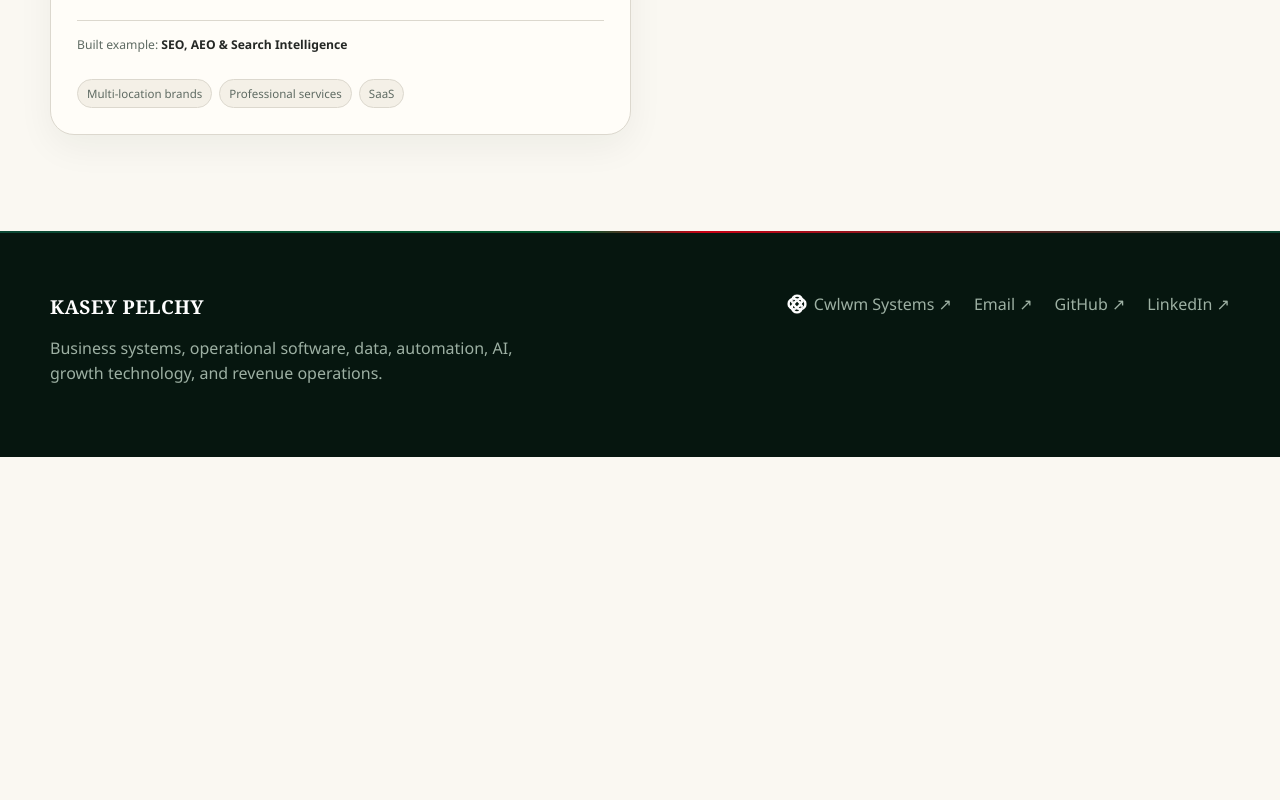
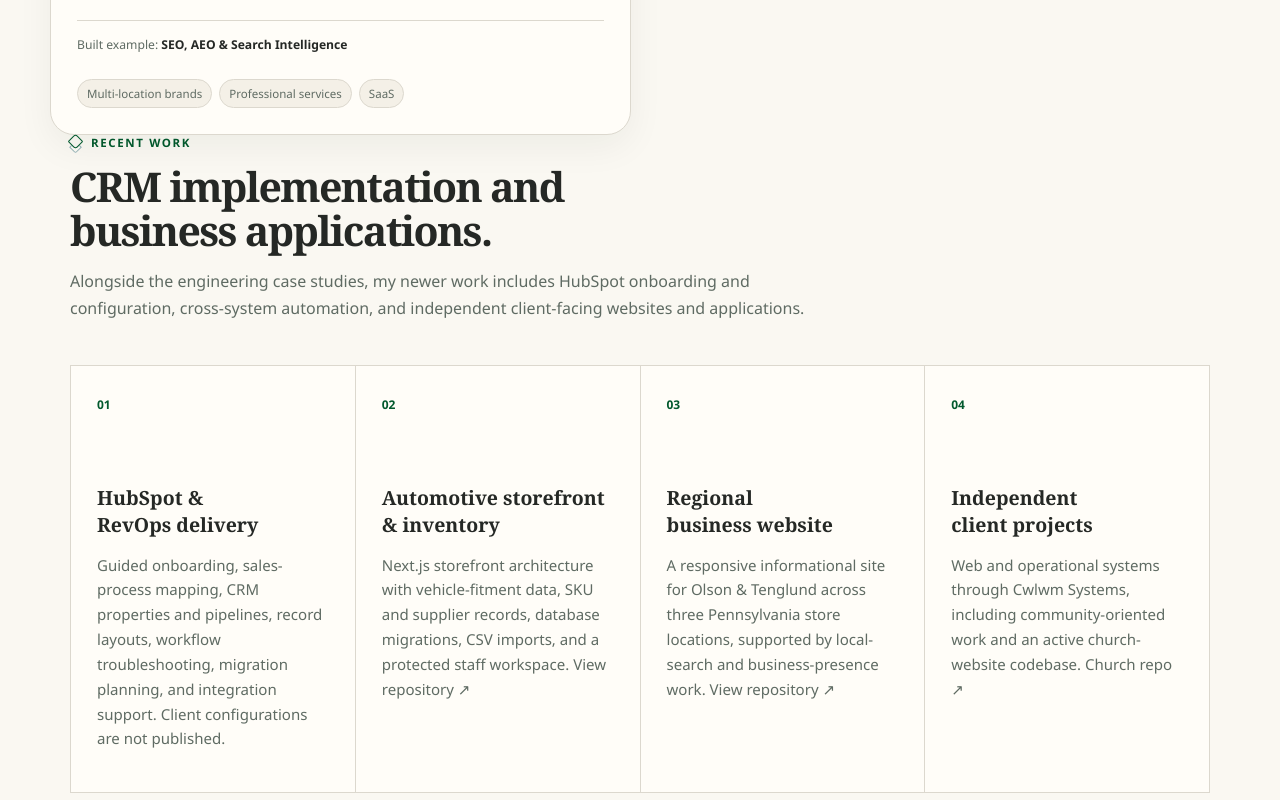
Before and after one commit to kaseypelchy-ops/portfolio, a Next.js app: page /projects in a window 1280 px wide. Shown: the part 2260-3060 px from the top of the page. Before the commit the page ends 2717 px from the top, so only its background shows below. Built offline with nearby package versions, Linux system fonts and the light colour scheme.

Commit message:
Update portfolio: app/projects/page.tsx

```diff
--- a/app/projects/page.tsx
+++ b/app/projects/page.tsx
@@ -4,7 +4,7 @@ import { projects } from "@/lib/projects";
 
 export const metadata: Metadata = {
   title: "Systems & Case Studies",
-  description: "Cross-industry case studies covering field operations, decision intelligence, AI quality assurance, geospatial data, and search visibility."
+  description: "Engineering showcases alongside recent HubSpot implementation and independently developed business applications."
 };
 
 export default function ProjectsPage() {
@@ -22,6 +22,23 @@ export default function ProjectsPage() {
           <article><span>03</span><h2>Go technical when useful</h2><p>Open the engineering view, interactive reconstruction, stack, or GitHub showcase for implementation depth.</p></article>
         </div>
         <div className="project-grid wide">{projects.map((project) => <ProjectCard project={project} key={project.slug} />)}</div>
+      <section className="recent-projects">
+        <div className="container">
+          <div className="section-heading">
+            <p className="eyebrow">Recent work</p>
+            <h2>CRM implementation and business applications.</h2>
+            <p>Alongside the engineering case studies, my newer work includes HubSpot onboarding and configuration, cross-system automation, and independent client-facing websites and applications.</p>
+          </div>
+          <div className="capability-grid">
+            <article><span>01</span><h3>HubSpot &amp; RevOps delivery</h3><p>Guided onboarding, sales-process mapping, CRM properties and pipelines, record layouts, workflow troubleshooting, migration planning, and integration support. Client configurations are not published.</p></article>
+            <article><span>02</span><h3>Automotive storefront &amp; inventory</h3><p>Next.js storefront architecture with vehicle-fitment data, SKU and supplier records, database migrations, CSV imports, and a protected staff workspace. <a href="https://github.com/kaseypelchy-ops/olson-tenglund" target="_blank" rel="noreferrer">View repository ↗</a></p></article>
+            <article><span>03</span><h3>Regional business website</h3><p>A responsive informational site for Olson &amp; Tenglund across three Pennsylvania store locations, supported by local-search and business-presence work. <a href="https://github.com/kaseypelchy-ops/olson-tenglund-info" target="_blank" rel="noreferrer">View repository ↗</a></p></article>
+            <article><span>04</span><h3>Independent client projects</h3><p>Web and operational systems through Cwlwm Systems, including community-oriented work and an active church-website codebase. <a href="https://github.com/kaseypelchy-ops/church-website" target="_blank" rel="noreferrer">Church repo ↗</a></p></article>
+          </div>
+        </div>
+      </section>
+
+
       </div>
     </section>
   );
```
